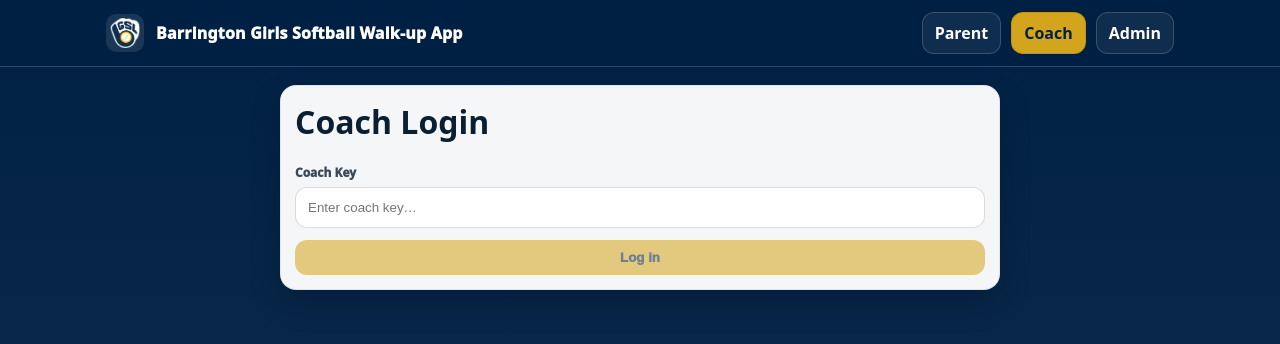
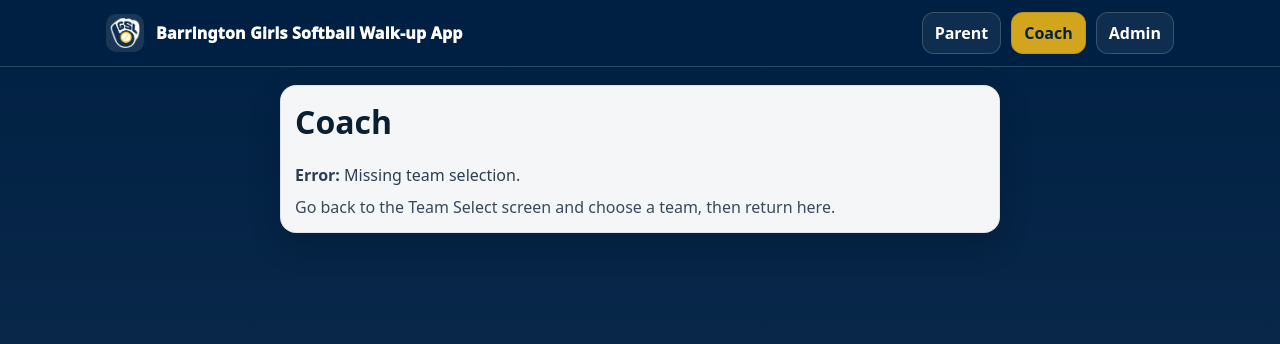
Before and after one commit to jsoll43/walkup-app, a React (Vite) app: page /coach in a window 1280 px wide. Shown: the top 344 px of the page. Built offline with nearby package versions, Linux system fonts and the light colour scheme.

Commit message:
Coach: include x-team-slug on roster/state/final requests

```diff
--- a/src/pages/Coach.jsx
+++ b/src/pages/Coach.jsx
@@ -9,6 +9,22 @@ function saveCoachKey(k) {
 }
 function clearCoachKey() {
   sessionStorage.removeItem("COACH_KEY");
+}
+
+// Team context is stored by the team-selection flow (Parent/Coach selection screens).
+function getTeamSlug() {
+  return (
+    sessionStorage.getItem("TEAM_SLUG") ||
+    sessionStorage.getItem("teamSlug") ||
+    ""
+  ).trim().toLowerCase();
+}
+function getTeamName() {
+  return (
+    sessionStorage.getItem("TEAM_NAME") ||
+    sessionStorage.getItem("teamName") ||
+    ""
+  ).trim();
 }
 
 function formatPlayer(p) {
@@ -54,6 +70,9 @@ export default function Coach() {
   const [coachKey, setCoachKey] = useState(getSavedCoachKey());
   const [isAuthed, setIsAuthed] = useState(false);
 
+  const teamSlug = useMemo(() => getTeamSlug(), []);
+  const teamName = useMemo(() => getTeamName(), []);
+
   const [roster, setRoster] = useState([]);
   const rosterById = useMemo(() => new Map(roster.map((p) => [p.id, p])), [roster]);
 
@@ -97,15 +116,20 @@ export default function Coach() {
     setPlayingPlayerId("");
   }
 
+  function headersForCoach(key) {
+    return {
+      Authorization: `Bearer ${key}`,
+      "x-coach-key": key,
+      "x-team-slug": teamSlug, // ✅ required by team-scoped APIs
+    };
+  }
+
   async function fetchRoster(key, silent = false) {
     if (!silent) setLoading(true);
     setErr("");
     try {
       const res = await fetch("/api/roster", {
-        headers: {
-          Authorization: `Bearer ${key}`,
-          "x-coach-key": key,
-        },
+        headers: headersForCoach(key),
       });
       const data = await safeJsonOrText(res);
       if (!res.ok || data?.ok === false) throw new Error(data?.error || data?.raw || `Roster failed (HTTP ${res.status})`);
@@ -122,7 +146,7 @@ export default function Coach() {
     setErr("");
     try {
       const res = await fetch("/api/coach/state", {
-        headers: { Authorization: `Bearer ${key}` },
+        headers: headersForCoach(key),
       });
       const json = await safeJsonOrText(res);
       if (!res.ok || json?.ok === false) throw new Error(json?.error || json?.raw || `State failed (HTTP ${res.status})`);
@@ -152,7 +176,7 @@ export default function Coach() {
         method: "POST",
         headers: {
           "Content-Type": "application/json",
-          Authorization: `Bearer ${key}`,
+          ...headersForCoach(key),
         },
         body: JSON.stringify({
           lineupIds: nextLineupIds,
@@ -196,7 +220,7 @@ export default function Coach() {
     setLoading(true);
     try {
       const res = await fetch("/api/coach/state", {
-        headers: { Authorization: `Bearer ${key}` },
+        headers: headersForCoach(key),
       });
       const json = await safeJsonOrText(res);
       if (!res.ok || json?.ok === false) throw new Error(json?.error || json?.raw || "Unauthorized");
@@ -231,7 +255,7 @@ export default function Coach() {
 
     try {
       const res = await fetch(`/api/coach/final-file?playerId=${encodeURIComponent(playerId)}`, {
-        headers: { Authorization: `Bearer ${coachKey}` },
+        headers: headersForCoach(coachKey),
       });
 
       if (res.status === 404) throw new Error("No final clip uploaded for this player yet.");
@@ -264,7 +288,7 @@ export default function Coach() {
     let nextIdx;
     if (indexOrKeyword === "next") {
       nextIdx = currentIndex + 1;
-      if (nextIdx >= lineupIds.length) nextIdx = 0; // wrap
+      if (nextIdx >= lineupIds.length) nextIdx = 0; // wrap ✅
     } else {
       nextIdx = clampIndex(indexOrKeyword, lineupIds.length);
     }
@@ -318,13 +342,12 @@ export default function Coach() {
       });
   }, [roster, lineupIds, search]);
 
-  // NEW: edge labels for LAST/NEXT
   const isTopOfOrder = lineupIds.length > 0 && currentIndex === 0;
   const isBottomOfOrder = lineupIds.length > 0 && currentIndex === lineupIds.length - 1;
 
   const edgeLabelStyle = {
     fontWeight: 1000,
-    color: "#b45309", // amber-ish
+    color: "#b45309",
   };
 
   useEffect(() => {
@@ -343,11 +366,31 @@ export default function Coach() {
     // eslint-disable-next-line react-hooks/exhaustive-deps
   }, [isAuthed, coachKey]);
 
+  // If team isn't selected, show a clear message instead of failing API calls.
+  if (!teamSlug) {
+    return (
+      <div className="page">
+        <div className="card">
+          <h1 style={{ marginTop: 0 }}>Coach</h1>
+          <div style={{ marginTop: 8, opacity: 0.85 }}>
+            <strong>Error:</strong> Missing team selection.
+          </div>
+          <div style={{ marginTop: 10, opacity: 0.8 }}>
+            Go back to the Team Select screen and choose a team, then return here.
+          </div>
+        </div>
+      </div>
+    );
+  }
+
   if (!isAuthed) {
     return (
       <div className="page">
         <div className="card">
-          <h1 style={{ marginTop: 0 }}>Coach Login</h1>
+          <div className="cardTitle">Team</div>
+          <div style={{ fontWeight: 1000, marginTop: 6 }}>{teamName || teamSlug}</div>
+
+          <h1 style={{ marginTop: 12 }}>Coach Login</h1>
 
           <div style={{ marginTop: 14 }}>
             <label className="label">Coach Key</label>
@@ -357,6 +400,7 @@ export default function Coach() {
               onChange={(e) => setLoginKey(e.target.value)}
               placeholder="Enter coach key…"
               className="input"
+              onKeyDown={(e) => (e.key === "Enter" ? tryLogin(loginKey) : null)}
             />
           </div>
 
@@ -385,7 +429,10 @@ export default function Coach() {
       ) : null}
 
       <div className="card" style={{ marginBottom: 12 }}>
-        <div className="cardTitle">Game mode</div>
+        <div className="cardTitle">Team</div>
+        <div style={{ fontWeight: 1000, marginTop: 6 }}>{teamName || teamSlug}</div>
+
+        <div className="cardTitle" style={{ marginTop: 14 }}>Game mode</div>
 
         <div style={{ marginTop: 10 }}>
           <div style={{ fontSize: 12, opacity: 0.75, fontWeight: 900 }}>LAST UP</div>
```
